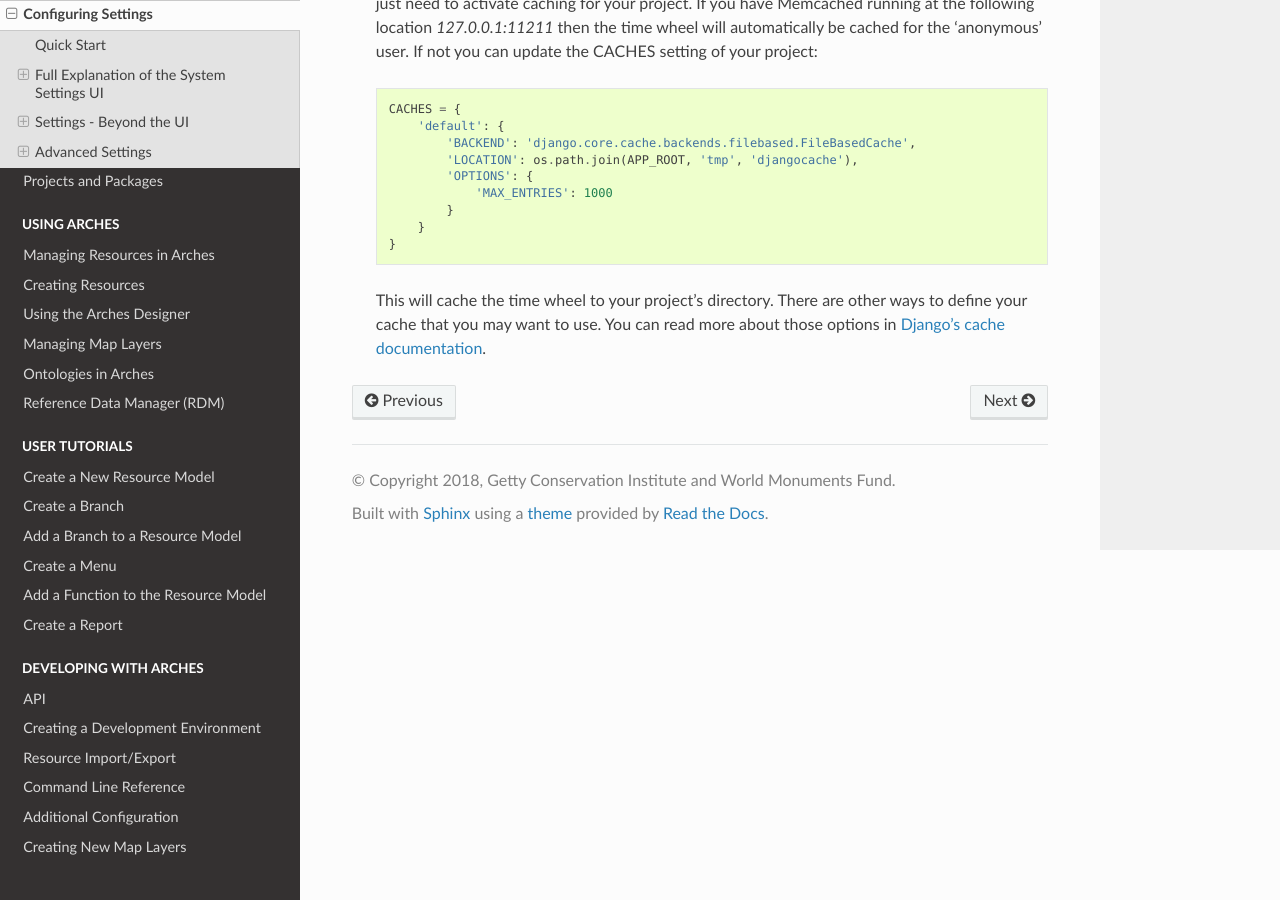
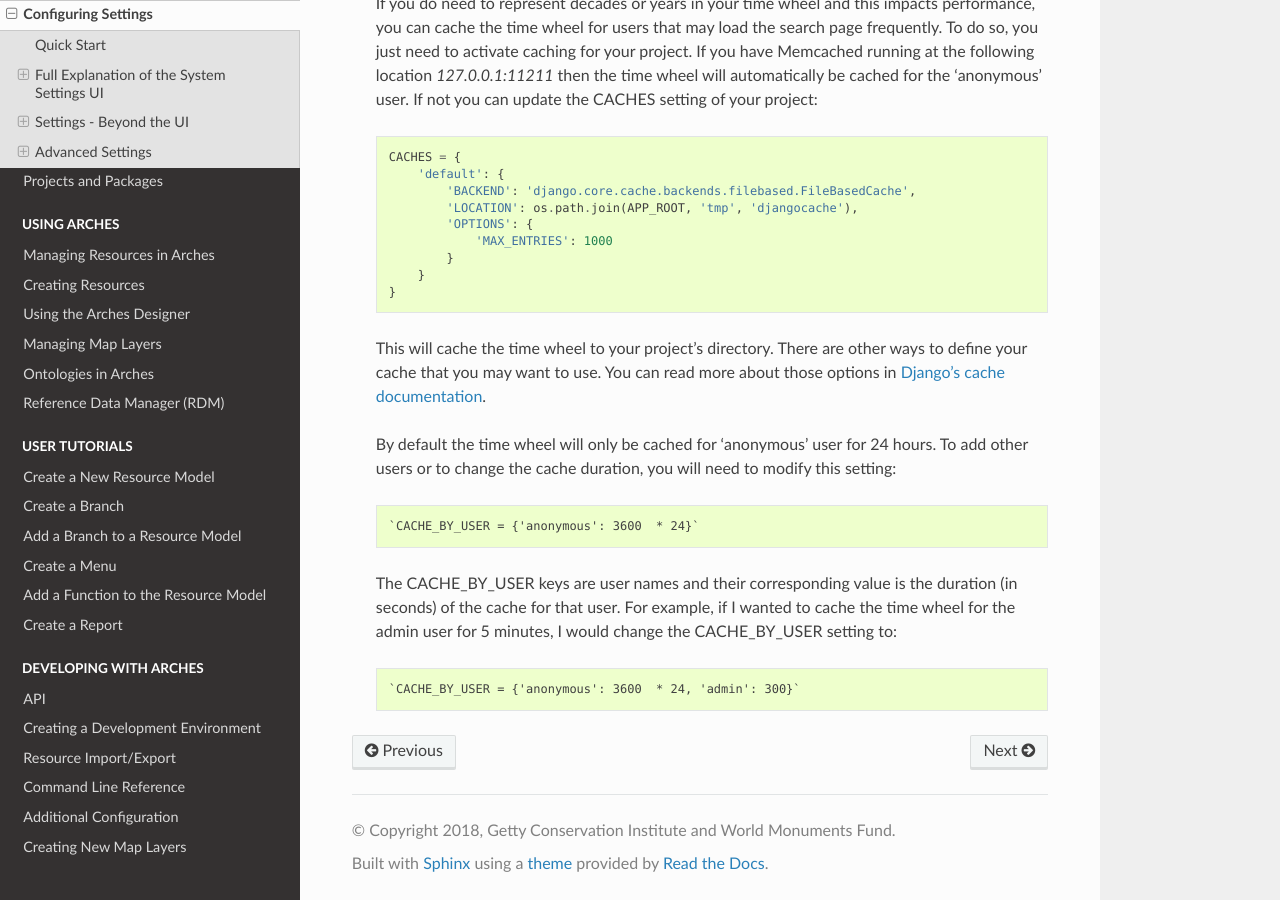
Before and after one commit to archesproject/arches-docs, a Sphinx documentation site: the page built from docs/initial-configuration.txt, in a window 1280 px wide and 900 px high, scrolled down 5599 px. Built offline with Sphinx 7.4.7 and the Read the Docs theme 2.0.0, drawn with Linux system fonts in a browser that asks for light colours; some of the changed text lies outside the part shown.

Commit message:
Adds instructions for caching time wheel

```diff
--- a/docs/initial-configuration.txt
+++ b/docs/initial-configuration.txt
@@ -77,7 +77,7 @@ Temporal Search Settings
 Arches creates a Time Wheel based on the resources in your database, to allow for quick temporal visualization and queries. A few aspects of this temporal search are defined here.
 
 + **Color Ramp** - Currently unused (saved for future implementation). The color ramp for the time wheel. For further reference, check out the `d3 API reference <https://github.com/d3/d3-3.x-api-reference/blob/master/Ordinal-Scales.md>`_.
-+ **Time wheel configuration** - Currently unused (saved for future implementation).
++ **Time wheel configuration** - Currently unused (saved for future implementation).  You can, however, modify the time wheel configuration using the advanced settings, :ref:`time-wheel-configuration`.
 
 Saved Searches
 ----------------
@@ -137,6 +137,8 @@ Advanced Settings
 
 Most users will be able to configure Arches using the settings available in the UI. However, some settings can only be modified in a project's settings_local.py file. Modifying settings in this file will override those in your settings.py located in your arches installation.
 
+.. _time-wheel-configuration:
+
 Time Wheel Configuration
 ------------------------
 
@@ -164,6 +166,7 @@ Time Wheel Configuration
 
     Each tier, ('Millennium', 'Century', 'Decade' are each tiers) will be reflected as ring in the time wheel.
     Properties:
+
         - "name" - The name that will appear in the description of the selected period
         - "interval" - The number of years in each bin. For example, if your data spans 3000 years, and your interval is 1000, you will get three bins in that tier.
         - "root" - This applies only to the root of the config and should not be modified.
@@ -184,3 +187,12 @@ Time Wheel Configuration
         }
 
     This will cache the time wheel to your project's directory. There are other ways to define your cache that you may want to use. You can read more about those options in `Django's cache documentation <https://docs.djangoproject.com/en/1.11/topics/cache/>`_.
+
+    By default the time wheel will only be cached for 'anonymous' user for 24 hours. To add other users or to change the cache duration, you will need to modify this setting::
+
+        `CACHE_BY_USER = {'anonymous': 3600  * 24}`
+
+    The CACHE_BY_USER keys are user names and their corresponding value is the duration (in seconds) of the cache for that user.
+    For example, if I wanted to cache the time wheel for the admin user for 5 minutes, I would change the CACHE_BY_USER setting to::
+
+        `CACHE_BY_USER = {'anonymous': 3600  * 24, 'admin': 300}`
```
